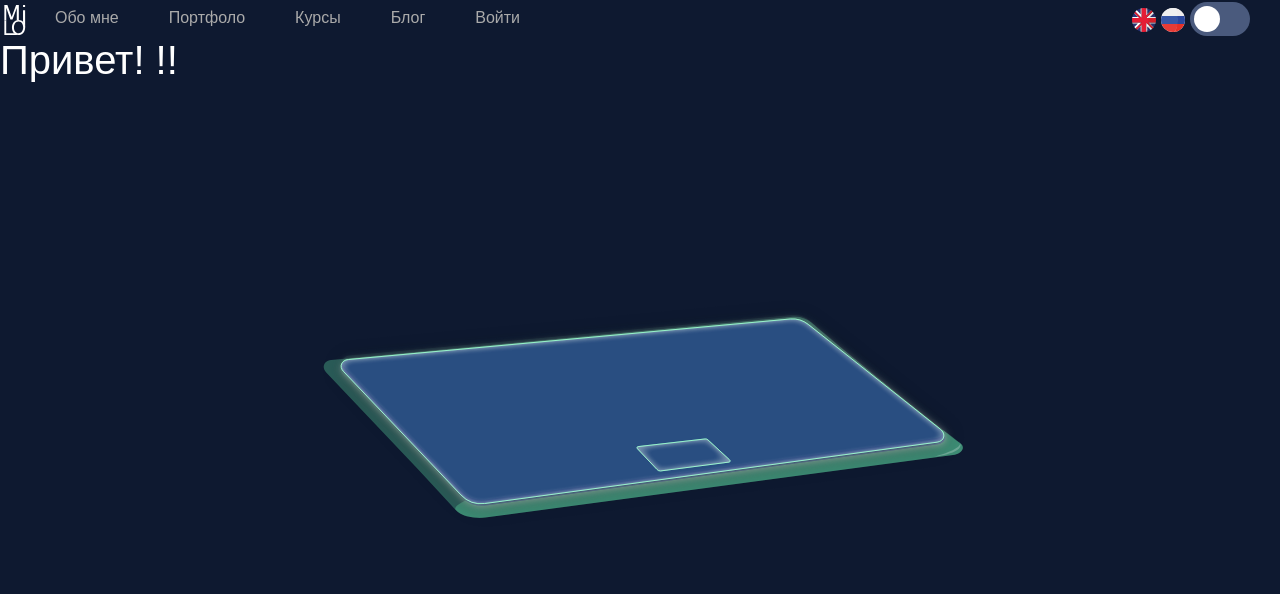
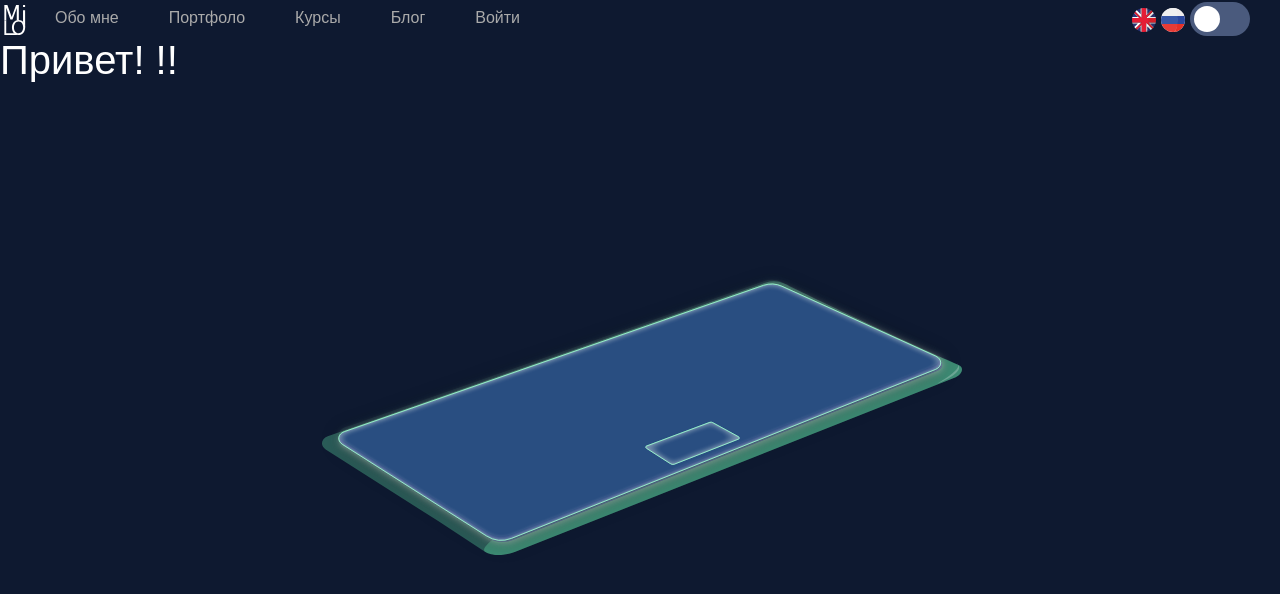
Before and after one commit to Mikhailosev/mikhailosev, a Vue app in the folder frontend/: page / in a window 1280 px wide. Shown: the top 594 px of the page. Built offline with nearby package versions, Linux system fonts and the light colour scheme.

Commit message:
new commit

```diff
--- a/frontend/src/App.vue
+++ b/frontend/src/App.vue
@@ -47,7 +47,7 @@ export default {
     width: 50%;
      left: 50%;
     top: 50%;
-    transform: translate(-50%,-50%) rotate(20deg);
+    transform: translate(-50%,-50%) rotate(6deg);
     animation: slidein 4s ease-out 2s infinite;
 }
 @keyframes slidein {
```
